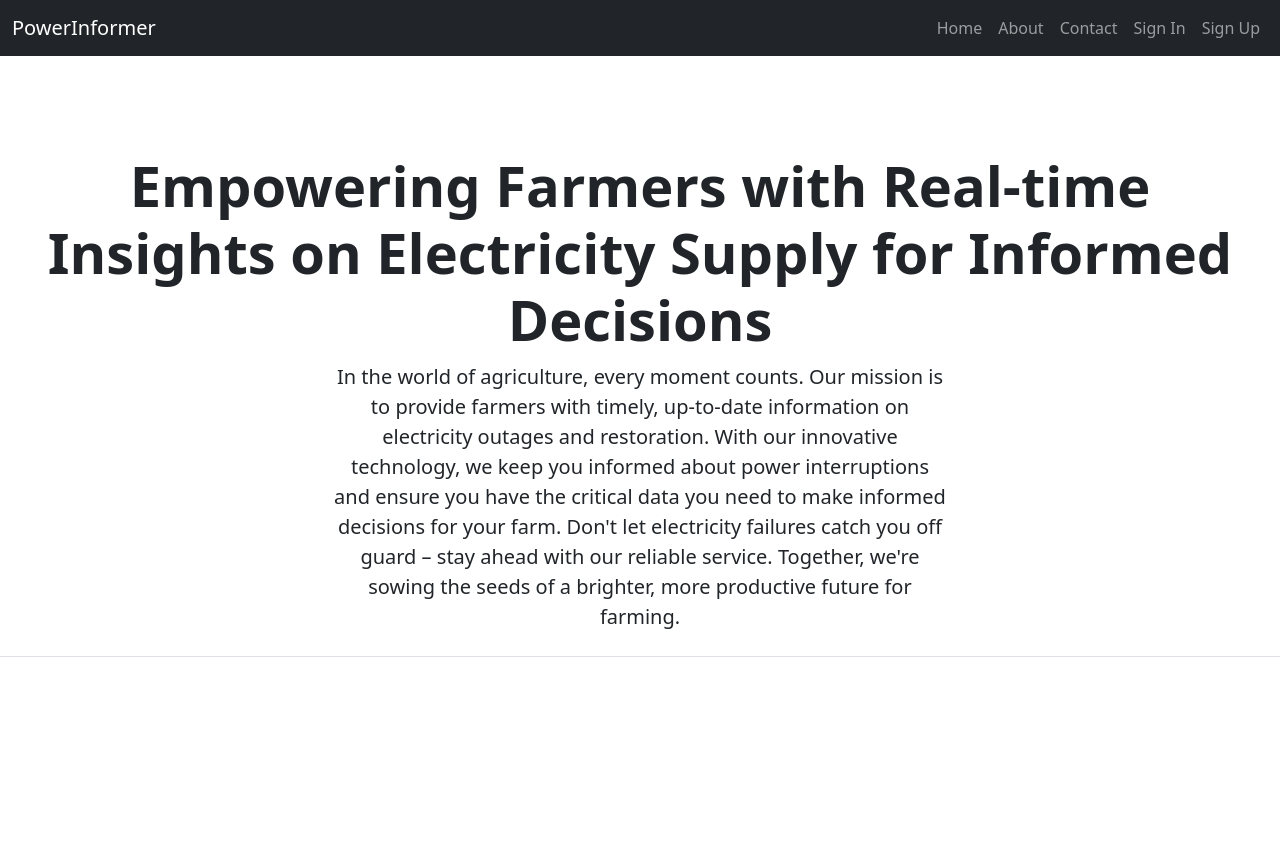
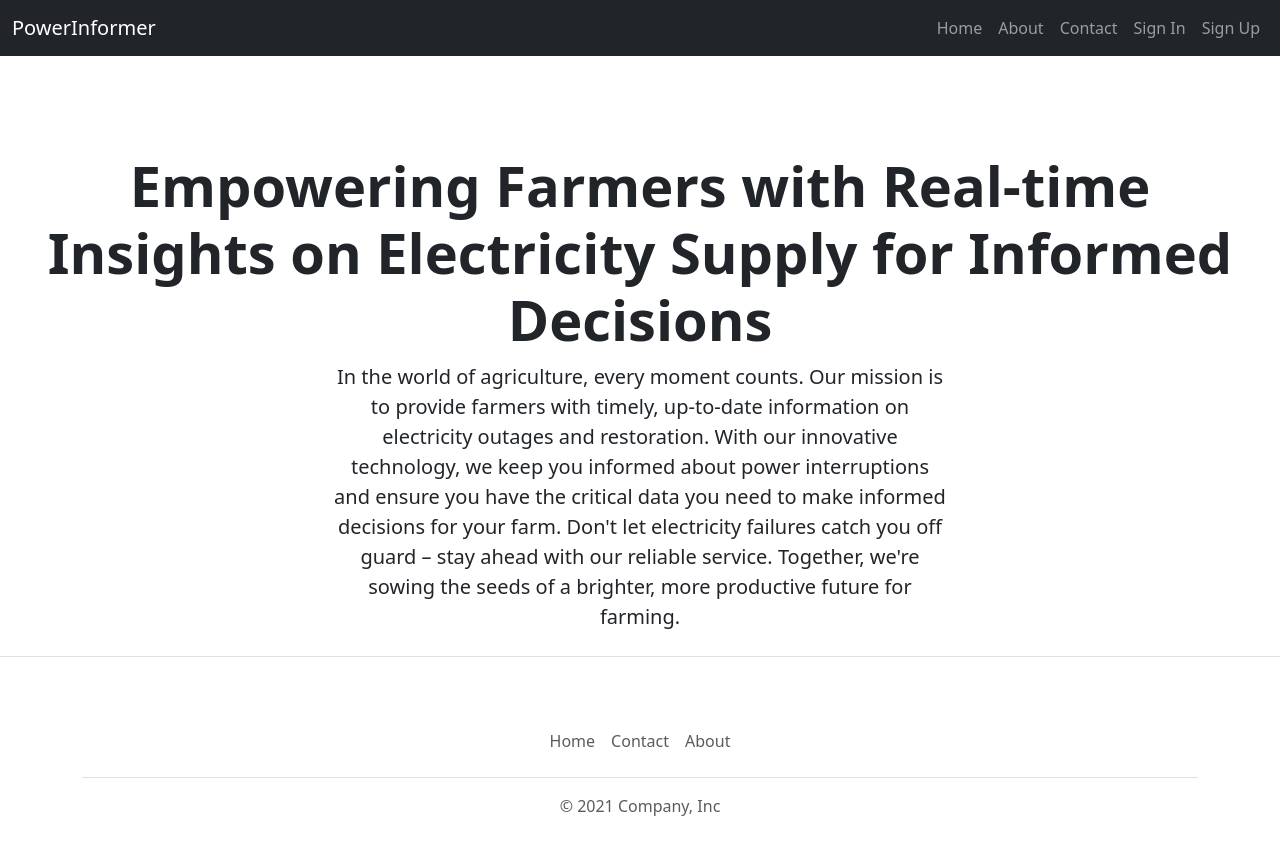
Before and after one commit to rangaraju29139/PowerInformerFrontend, a React (Create React App) app: page / in a window 1280 px wide. Shown: the top 854 px of the page. Before the commit the page ends 800 px from the top, so only its background shows below. Built offline with nearby package versions, Linux system fonts and the light colour scheme.

Commit message:
added the footer component, still need to fix the styling

```diff
--- /dev/null
+++ b/src/components/public/Footer.jsx
@@ -0,0 +1,29 @@
+export default function Footer() {
+  return (
+    <>
+      <div class="container">
+        <footer class="footer py-3 my-4 footer-dark ">
+          <ul class="nav justify-content-center border-bottom pb-3 mb-3">
+            <li class="nav-item">
+              <a href="/home" class="nav-link px-2 text-muted">
+                Home
+              </a>
+            </li>
+
+            <li class="nav-item">
+              <a href="/contact" class="nav-link px-2 text-muted">
+                Contact
+              </a>
+            </li>
+            <li class="nav-item">
+              <a href="/about" class="nav-link px-2 text-muted">
+                About
+              </a>
+            </li>
+          </ul>
+          <p class="text-center text-muted">&copy; 2021 Company, Inc</p>
+        </footer>
+      </div>
+    </>
+  );
+}
--- a/src/components/public/HeroSection.jsx
+++ b/src/components/public/HeroSection.jsx
@@ -1,6 +1,7 @@
 export default function HeroSection(props) {
   return (
     <>
+      <div>
         <div className="px-4 pt-5 my-5 text-center border-bottom">
           <h1 className="display-4 fw-bold">
             Empowering Farmers with Real-time Insights on Electricity Supply for
@@ -8,14 +9,15 @@ export default function HeroSection(props) {
           </h1>
           <div className="col-lg-6 mx-auto">
             <p className="lead mb-4">
-            In the world of agriculture, every moment counts. Our mission is to
-            provide farmers with timely, up-to-date information on electricity
-            outages and restoration. With our innovative technology, we keep you
-            informed about power interruptions and ensure you have the critical
-            data you need to make informed decisions for your farm. Don't let
-            electricity failures catch you off guard – stay ahead with our
-            reliable service. Together, we're sowing the seeds of a brighter,
-            more productive future for farming.
+              In the world of agriculture, every moment counts. Our mission is
+              to provide farmers with timely, up-to-date information on
+              electricity outages and restoration. With our innovative
+              technology, we keep you informed about power interruptions and
+              ensure you have the critical data you need to make informed
+              decisions for your farm. Don't let electricity failures catch you
+              off guard – stay ahead with our reliable service. Together, we're
+              sowing the seeds of a brighter, more productive future for
+              farming.
             </p>
             {/**   <div className="d-grid gap-2 d-sm-flex justify-content-sm-center mb-5">
             <button
@@ -49,6 +51,7 @@ export default function HeroSection(props) {
 
         **/}
         </div>
+      </div>
     </>
   );
 }
--- a/src/components/public/Home.jsx
+++ b/src/components/public/Home.jsx
@@ -2,12 +2,14 @@ import React from "react";
 
 import NavigationBar from "./NavigationBar";
 import HeroSection from "./HeroSection";
+import Footer from "./Footer";
 
 export default function Home(props) {
   return (
     <>
       <NavigationBar type="public" />
       <HeroSection />
+      <Footer />
     </>
   );
 }
--- a/src/components/public/NavigationBar.jsx
+++ b/src/components/public/NavigationBar.jsx
@@ -3,7 +3,7 @@ import { React } from "react";
 export default function NavigationBar(props) {
   return (
     <>
-      <nav className="navbar navbar-expand-lg  navbar-dark bg-dark">
+      <nav className="navbar navbar-expand-lg sticky-top navbar-dark bg-dark">
         <div className="container-fluid">
           <button
             className="navbar-toggler"
--- a/src/index.js
+++ b/src/index.js
@@ -3,6 +3,7 @@ import ReactDOM from "react-dom/client";
 import App from "./App";
 import reportWebVitals from "./reportWebVitals";
 import "bootstrap/dist/css/bootstrap.css";
+import "bootstrap/dist/js/bootstrap.bundle.min.js";
 import { BrowserRouter } from "react-router-dom";
 
 const root = ReactDOM.createRoot(document.getElementById("root"));
```
Also changed, not shown: 1 other file (tests, documents, lock files or other folders). Lines whose indentation alone changed are shown as unchanged.
